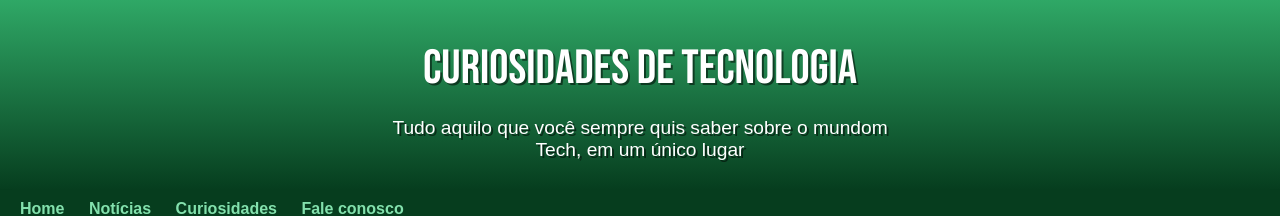
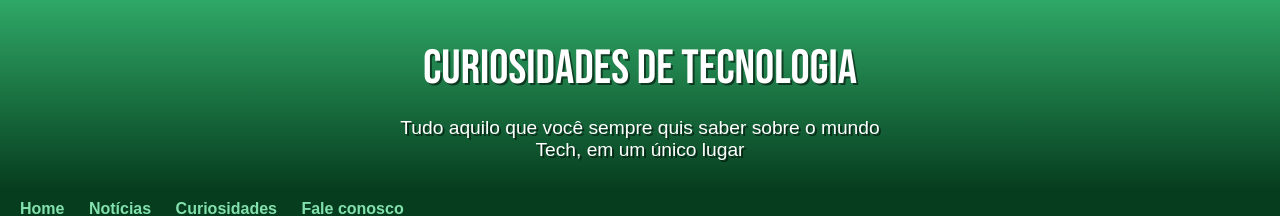
Before and after one commit to Hugo-Omena/Projeto-android, a plain HTML site: page index.html in a window 1280 px wide. Shown: the top 216 px of the page. Drawn offline with Linux system fonts and the light colour scheme.

Commit message:
Update index.html

```diff
--- a/index.html
+++ b/index.html
@@ -10,7 +10,7 @@
 <body>
     <header>
         <h1>Curiosidades de Tecnologia</h1>
-        <p>Tudo aquilo que você sempre quis saber sobre o mundom Tech, em um único lugar</p>
+        <p>Tudo aquilo que você sempre quis saber sobre o mundo Tech, em um único lugar</p>
     </header>
     <nav>
         <a href="#">Home</a>
```
